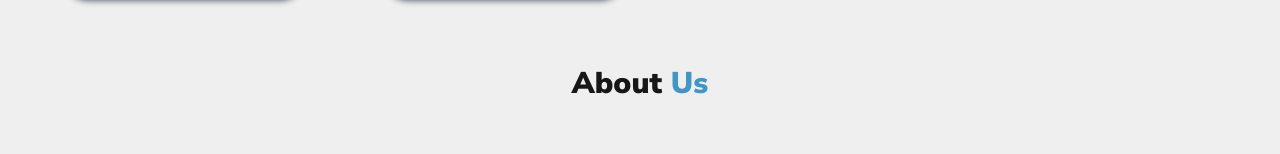
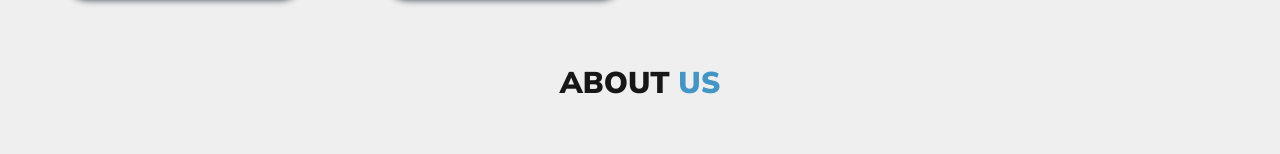
Before and after one commit to yuldan14/astrophile-react, a Next.js app: page / in a window 1280 px wide. Shown: the part 2444-2598 px from the top of the page. Built offline with nearby package versions, Linux system fonts and the light colour scheme.

Commit message:
about us

```diff
--- a/src/app/components/AboutUs.tsx
+++ b/src/app/components/AboutUs.tsx
@@ -56,7 +56,7 @@ const AboutUs = () => {
     <div id="AboutUs" className="h-[100%] w-[100%] pt-[4.2rem]">
       <div className="nunito w-[100%] flex justify-center text-3xl">
         <p>
-          About <span className="span">Us</span>
+          ABOUT <span className="span">US</span>
         </p>
       </div>
       <div className="h-[100%] -mt-10 sm:mt-0">
@@ -72,7 +72,7 @@ const AboutUs = () => {
                   className="rounded-[50%] object-cover aspect-square w-[100px] h-[100px] md:w-[180px] md:h-[180px] lg:w-[200px] lg:h-[200px] shadow-lg shadow-gray-400 drop-shadow-xl mr-[3rem] md:mr-0"
                 />
               </div>
-              <div>
+              <div className="w-[70%] md:w-[100%]">
                 <p className="nunito mt-10 text-center text-sm md:text-md lg:text-lg 2 w-[100%]">
                   <span className="span">YULDAN</span> NUR ADDINSYAH
                 </p>
@@ -89,7 +89,7 @@ const AboutUs = () => {
                   className="rounded-[50%] object-cover aspect-square w-[100px] h-[100px] md:w-[180px] md:h-[180px] lg:w-[200px] lg:h-[200px] shadow-lg shadow-gray-400 drop-shadow-xl mr-[3rem] md:mr-0"
                 />
               </div>
-              <div>
+              <div className="w-[70%] md:w-[100%]">
                 <p className="nunito mt-10 text-center text-sm md:text-md lg:text-lg 2 w-[100%]">
                   <span className="span">SANDI</span> DIAN GUNAWAN
                 </p>
@@ -106,7 +106,7 @@ const AboutUs = () => {
                   className="rounded-[50%] object-cover aspect-square w-[100px] h-[100px] md:w-[180px] md:h-[180px] lg:w-[200px] lg:h-[200px] shadow-lg shadow-gray-400 drop-shadow-xl mr-[3rem] md:mr-0"
                 />
               </div>
-              <div>
+              <div className="w-[70%] md:w-[100%]">
                 <p className="nunito mt-10 text-center text-sm md:text-md lg:text-lg 2 w-[100%]">
                   <span className="span">RIDWAN</span> MUHAMMAD RAIHAN
                 </p>
```
